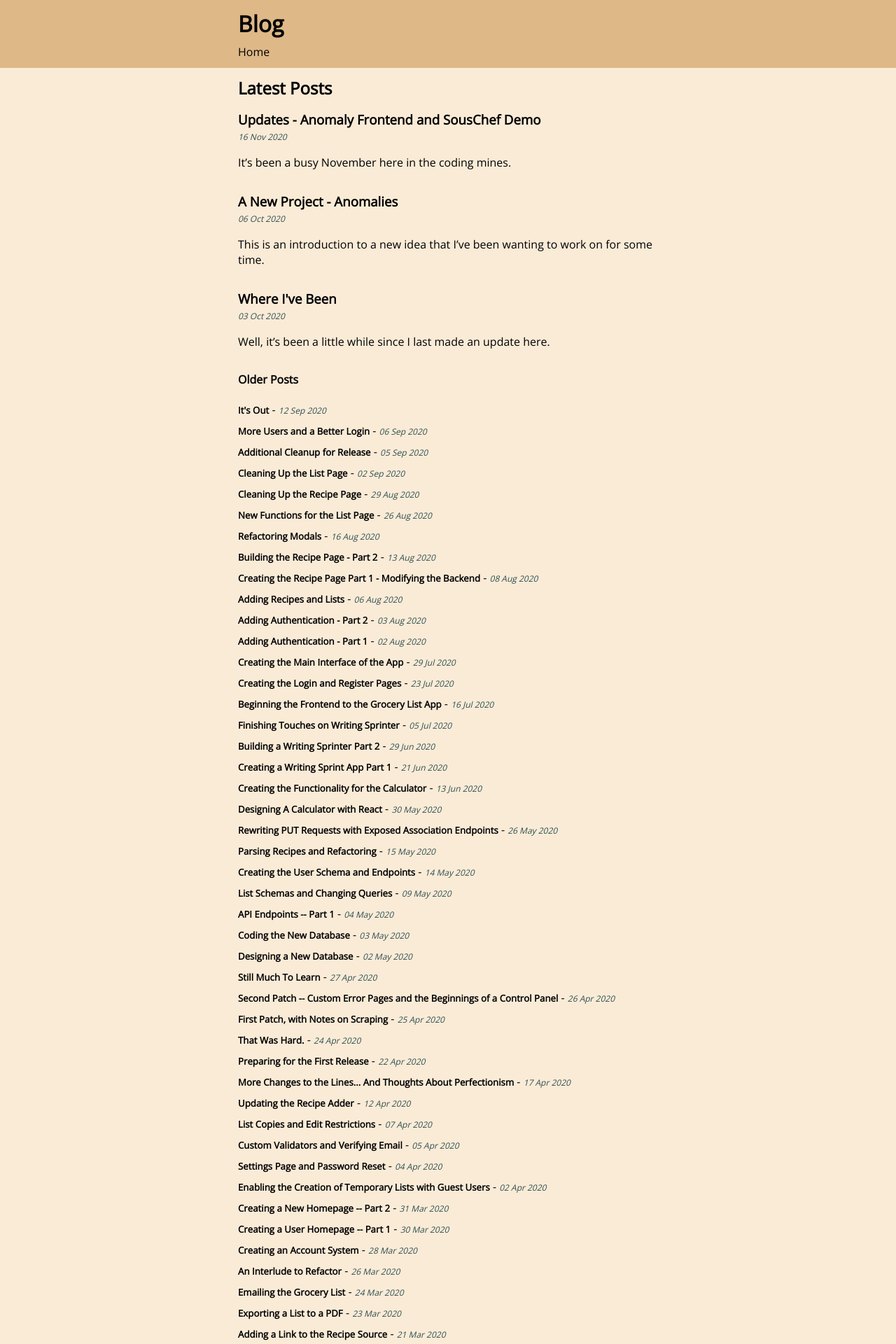
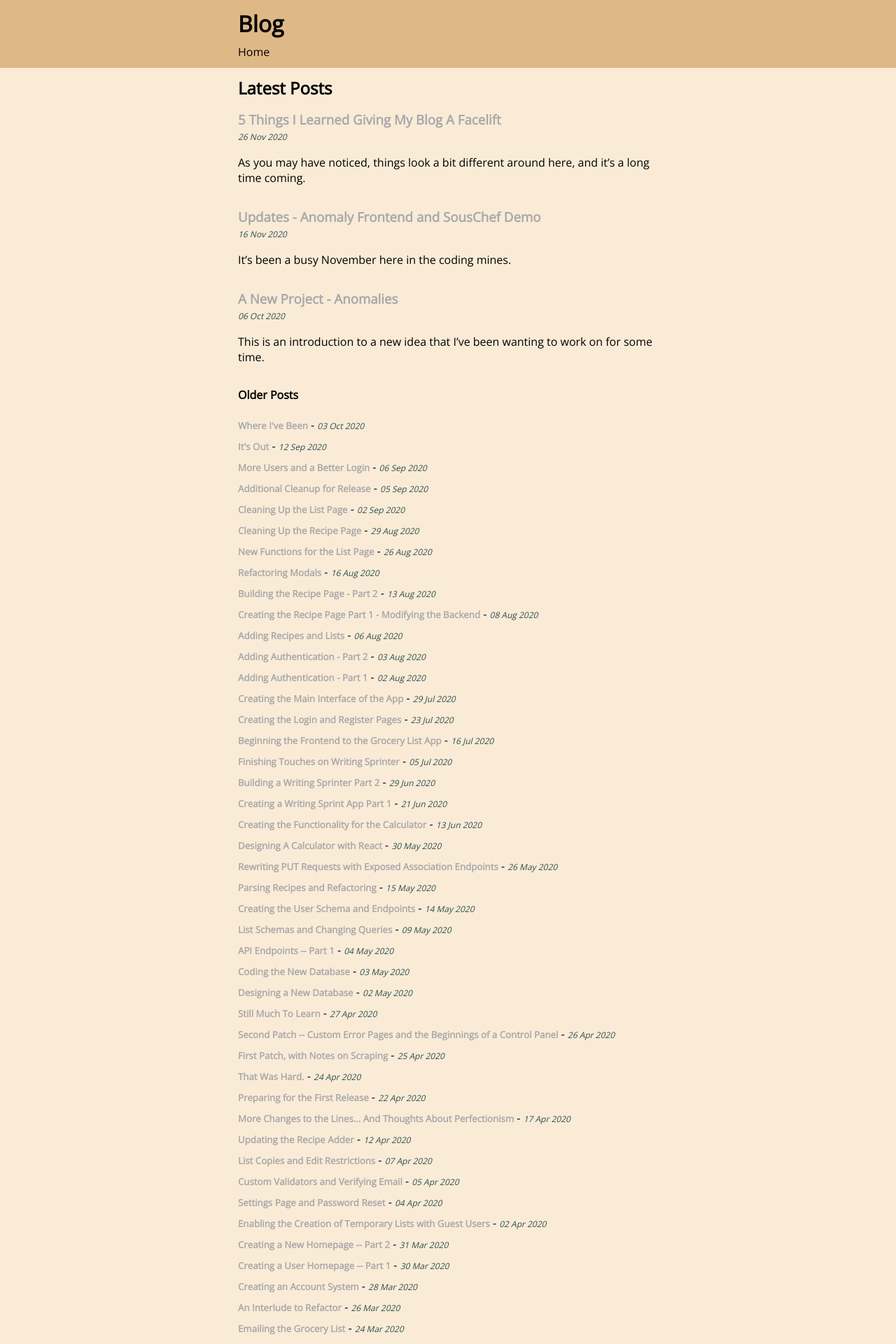
Before and after one commit to wenzstev/personal-site, a Jekyll site: the page build/blog.html, which Jekyll copies as it is, in a window 1280 px wide. Shown: the top 1920 px of the page at 70% size. Built offline with Jekyll 4.4.1, drawn with Linux system fonts in a browser that asks for light colours.

Commit message:
new blog post: 5 things I learned

```diff
--- a/_sass/blog.scss
+++ b/_sass/blog.scss
@@ -12,6 +12,10 @@ small {
 
 .post p {
   margin-bottom: 2rem;
+}
+
+.post a {
+  color: darkgray;
 }
 
 .blog-container {
--- a/build/assets/css/styles.css
+++ b/build/assets/css/styles.css
@@ -73,6 +73,8 @@ small { font-style: italic; color: darkslategray; font-size: .75rem; }
 .post { max-width: 600px; margin: auto; padding: .75rem; }
 
 .post p { margin-bottom: 2rem; }
+
+.post a { color: darkgray; }
 
 .blog-container { margin: auto; }
 
--- a/build/blog.html
+++ b/build/blog.html
@@ -24,6 +24,13 @@
 <ul>
 
     <li class="post-excerpt">
+      <h3><a href="/2020/11/26/5-Things-I-Learned-Blog.html">5 Things I Learned Giving My Blog A Facelift</a></h3>
+      <small>26 Nov 2020</small>
+      <p>As you may have noticed, things look a bit different around here, and it’s a long time coming.</p>
+
+    </li>
+
+    <li class="post-excerpt">
       <h3><a href="/2020/11/16/Update-Anomalies-Groceries.html">Updates - Anomaly Frontend and SousChef Demo</a></h3>
       <small>16 Nov 2020</small>
       <p>It’s been a busy November here in the coding mines.</p>
@@ -37,17 +44,14 @@
 
     </li>
 
-    <li class="post-excerpt">
-      <h3><a href="/2020/10/03/Update-Post.html">Where I've Been</a></h3>
-      <small>03 Oct 2020</small>
-      <p>Well, it’s been a little while since I last made an update here.</p>
-
-    </li>
-
 </ul>
 
 <h4>Older Posts</h4>
 <ul>
+
+    <li class="old-post">
+      <h5> <a href="/2020/10/03/Update-Post.html">Where I've Been</a></h5> - <small>03 Oct 2020</small>
+    </li>
 
     <li class="old-post">
       <h5> <a href="/2020/09/12/Its-Out.html">It's Out</a></h5> - <small>12 Sep 2020</small>
```
Also changed, not shown: _posts/2020-10-03-Update-Post.md (+1 -1 lines), _posts/2020-11-26-5-Things-I-Learned-Blog.md (added, +63 -0 lines), build/2020/11/26/5-Things-I-Learned-Blog.html (added, +99 -0 lines), build/index.html (+7 -7 lines), Gemfile.lock (added), assets/img/posts/the-homer-inline4.jpg (added), build/assets/img/posts/the-homer-inline4.jpg (added), 1 other file.
